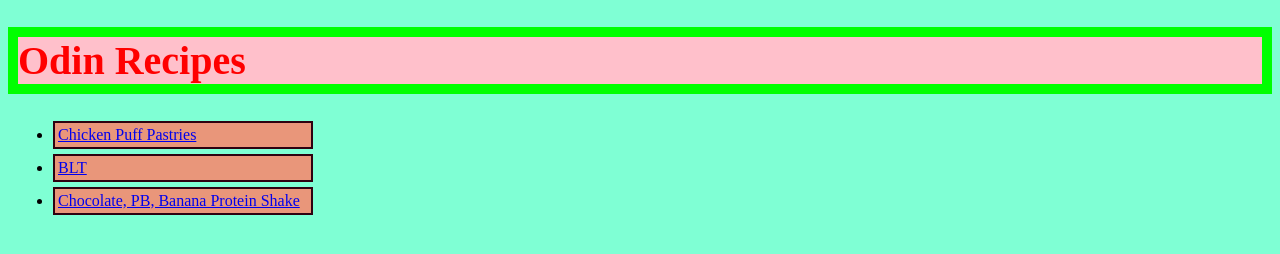
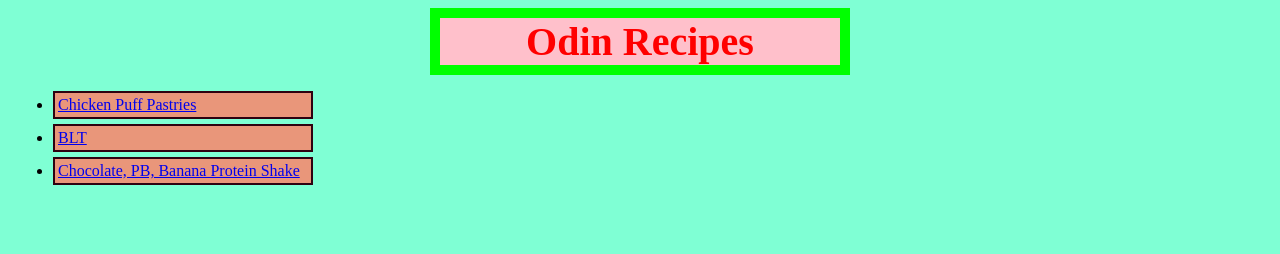
Before and after one commit to cowpatchmedia/odin-recipes, a plain HTML site: page index.html in a window 1280 px wide. Drawn offline with Linux system fonts and the light colour scheme.

Commit message:
Align title to be centered on homepage.

```diff
--- a/styles.css
+++ b/styles.css
@@ -10,6 +10,9 @@ h1{
     color: red;
     border: 10px solid lime;
     font-weight: bold;
+    text-align: center;
+    width: 400px;
+    margin: 0px auto;
 }
 
 li {
```
